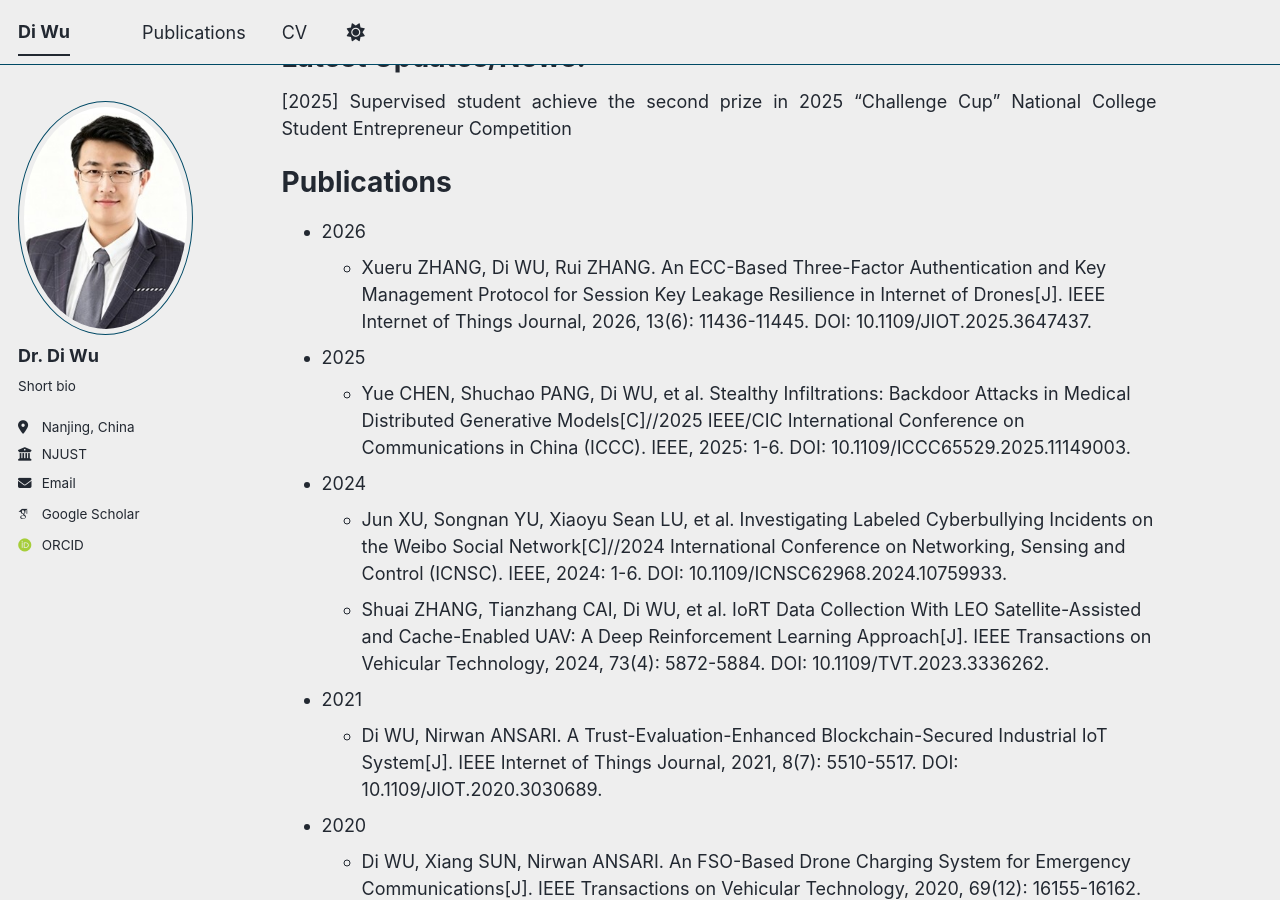
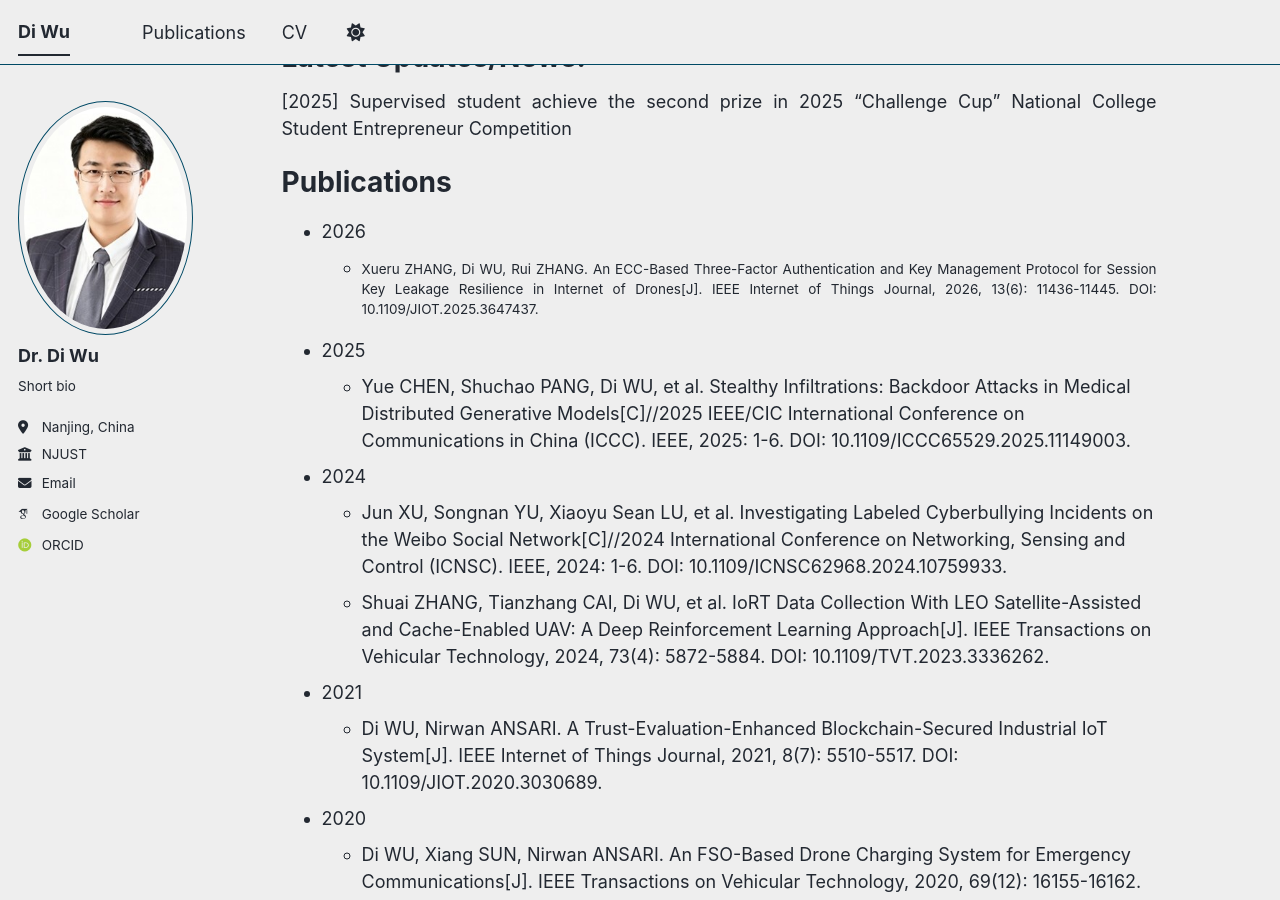
Before and after one commit to diwu-hrb/diwu-hrb.github.io, a Jekyll site: the page built from _pages/about.md, in a window 1280 px wide and 900 px high, scrolled down 879 px. Built offline with Jekyll 4.4.1, drawn with Linux system fonts in a browser that asks for light colours; some web fonts are replaced; a script bundle is joined from its source files by our own code; library files that are not in the unit come from our copies.

Commit message:
small font

```diff
--- a/_pages/about.md
+++ b/_pages/about.md
@@ -36,7 +36,7 @@ Latest Updates/News:
 Publications
 ===
 * 2026
-  * Xueru ZHANG, Di WU, Rui ZHANG. An ECC-Based Three-Factor Authentication and Key Management Protocol for Session Key Leakage Resilience in Internet of Drones[J]. IEEE Internet of Things Journal, 2026, 13(6): 11436-11445. DOI: 10.1109/JIOT.2025.3647437.
+  * <p class="small"> Xueru ZHANG, Di WU, Rui ZHANG. An ECC-Based Three-Factor Authentication and Key Management Protocol for Session Key Leakage Resilience in Internet of Drones[J]. IEEE Internet of Things Journal, 2026, 13(6): 11436-11445. DOI: 10.1109/JIOT.2025.3647437. </p>
 
 * 2025
   * Yue CHEN, Shuchao PANG, Di WU, et al. Stealthy Infiltrations: Backdoor Attacks in Medical Distributed Generative Models[C]//2025 IEEE/CIC International Conference on Communications in China (ICCC). IEEE, 2025: 1-6. DOI: 10.1109/ICCC65529.2025.11149003.
```
